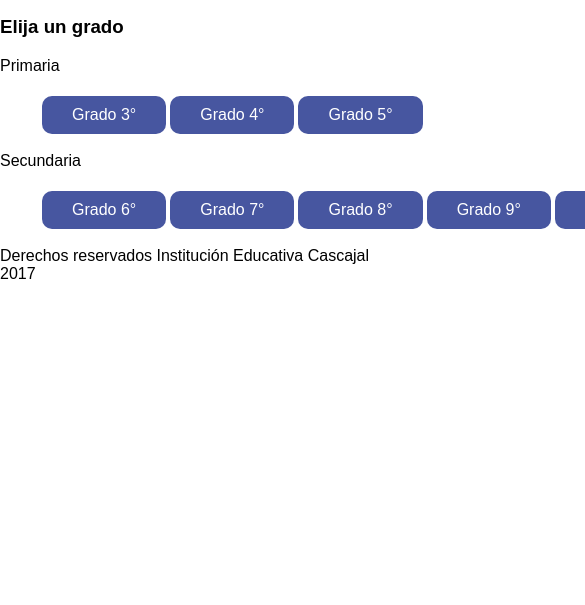
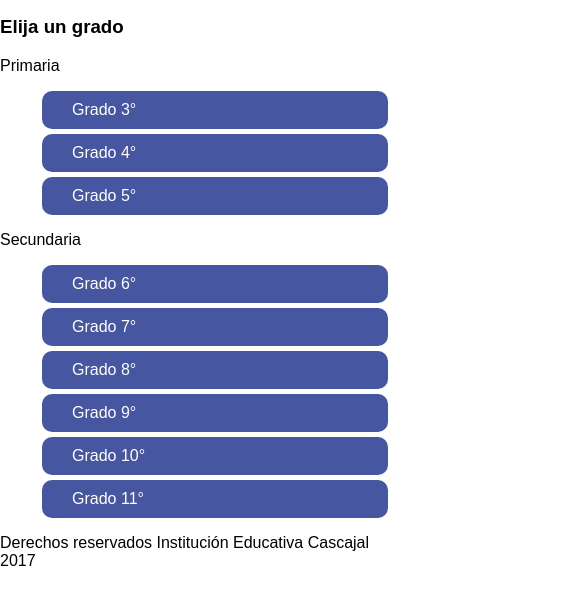
Before and after one commit to jicaicedos/eleccionescascajal2017, a plain HTML site: page index.html in a window 390 px wide. Shown: the part 239-844 px from the top of the page, 585 px wide, since content can reach past the window. Drawn offline with Linux system fonts and the light colour scheme.

Commit message:
Agregada hoja de estilos para botones de grados

```diff
--- a/estilos.css
+++ b/estilos.css
@@ -50,7 +50,7 @@ h1 {
 	html {
 		font-size: 16px;
 	}
-	.menu {
+	.menu_primaria, .menu_secundaria {
 		display: block;
 	}
 	.menu__item {
```
